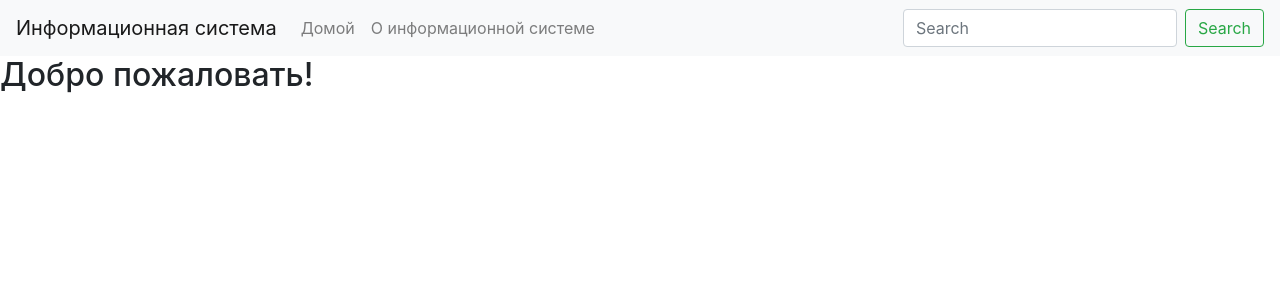
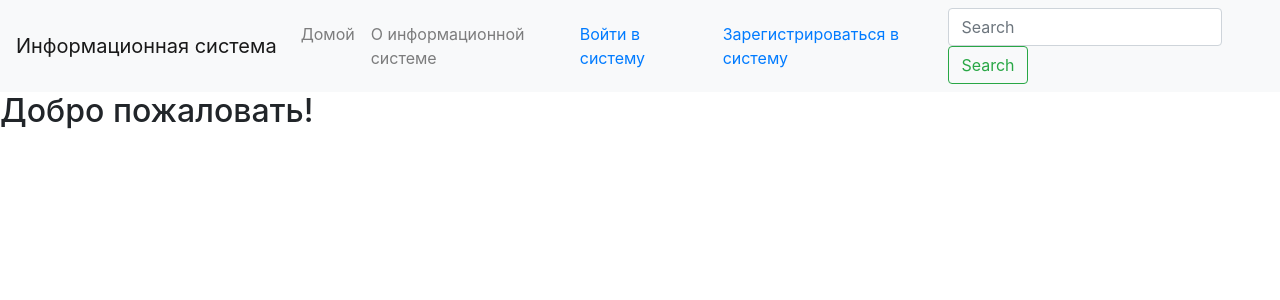
Before and after one commit to ArturBab/VKR_Project_2024, a Django app: template vkr/templates/home.html in a window 1280 px wide. Shown: the top 300 px of the page. Run offline with Django 4.2, Linux system fonts and the light colour scheme; the template is opened without the code that fills it, so the values that code supplies are empty; parts of the project's set-up code (start-up, migrations or seed data) failed here and were passed over; some libraries are stand-ins or nearby versions.

Commit message:
Update base.html

```diff
--- a/vkr/templates/base.html
+++ b/vkr/templates/base.html
@@ -19,13 +19,25 @@
             <ul class="navbar-nav mr-auto">
                 <!-- Можете добавить ссылки на различные страницы здесь -->
                 <li class="nav-item">
-                    <a class="nav-link" href="#">Домой</a>
+                    <a class="nav-link" href="">Домой</a>
                 </li>
                 <li class="nav-item">
                     <a class="nav-link" href="#">О информационной системе</a>
                 </li>
                 <!-- Дополнительные ссылки на другие страницы -->
             </ul>
+            <div class="collapse navbar-collapse" id="navbarSupportedContent">
+                <!-- Другие элементы навигационного меню -->
+                {% if user.is_authenticated %}
+                    <span class="navbar-text">
+                        Добро пожаловать, {{ user.username }}!
+                    </span>
+                    <a class="nav-link" href="{% url 'custom_logout' %}">Выход</a>
+                {% else %}
+                    <a class="nav-link" href="{% url 'login' %}">Войти в систему</a>
+                {% endif %}
+                <a class="nav-link" href="{% url 'signup' %}">Зарегистрироваться в систему</a>
+            </div>
             <!-- Форма для поиска или дополнительные действия -->
             <form class="form-inline my-2 my-lg-0">
                 <input class="form-control mr-sm-2" type="search" placeholder="Search" aria-label="Search">
@@ -35,8 +47,11 @@
     </nav>
     <!-- Основное содержимое страницы -->
     <main>
-        {% block content %}{% endblock %}
+        {% block content %}
+        {% endblock %}
     </main>
+
+
 
     <script src="https://code.jquery.com/jquery-3.5.1.slim.min.js"></script>
     <script src="https://cdn.jsdelivr.net/npm/@popperjs/core@2.5.4/dist/umd/popper.min.js"></script>
```
